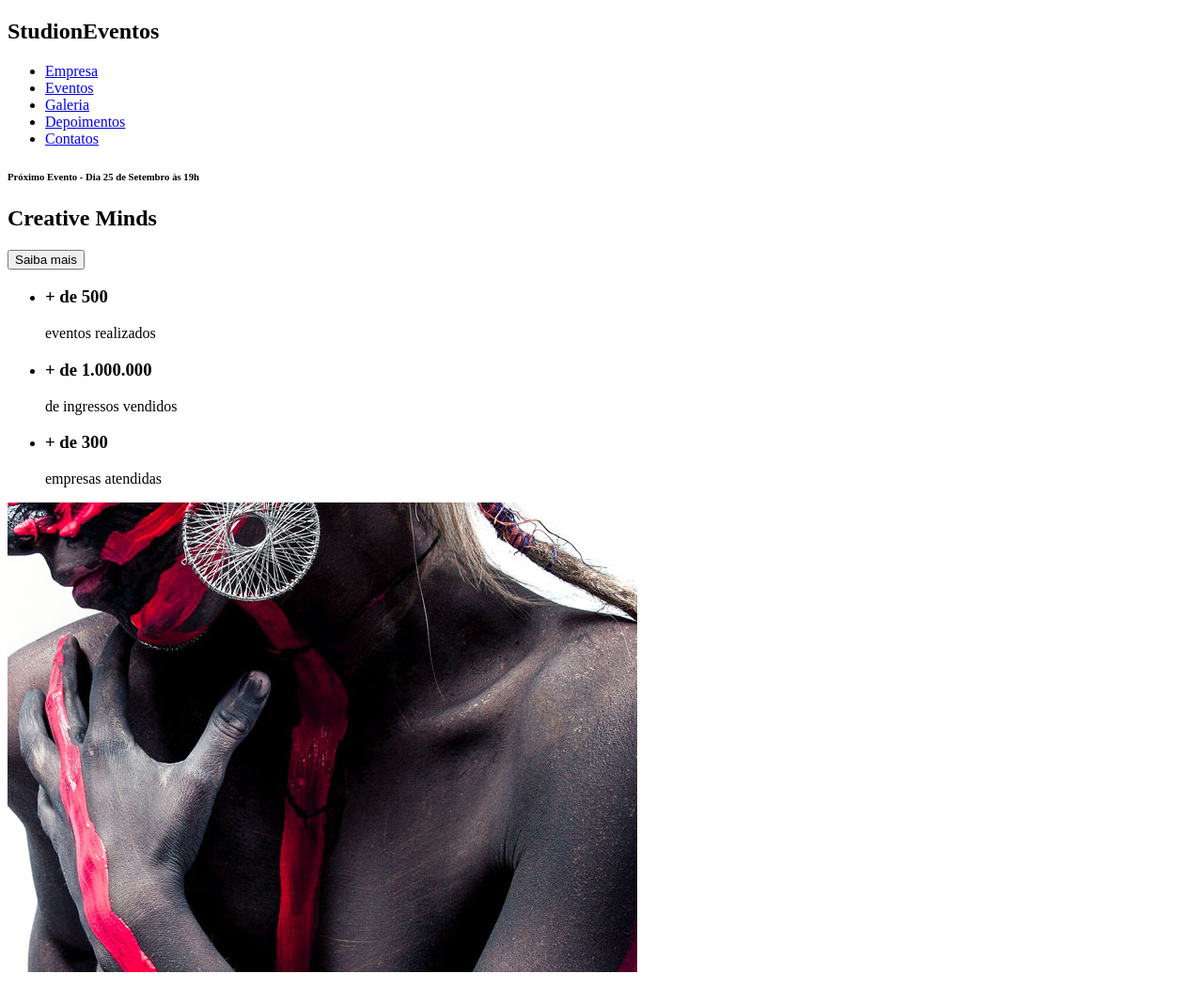
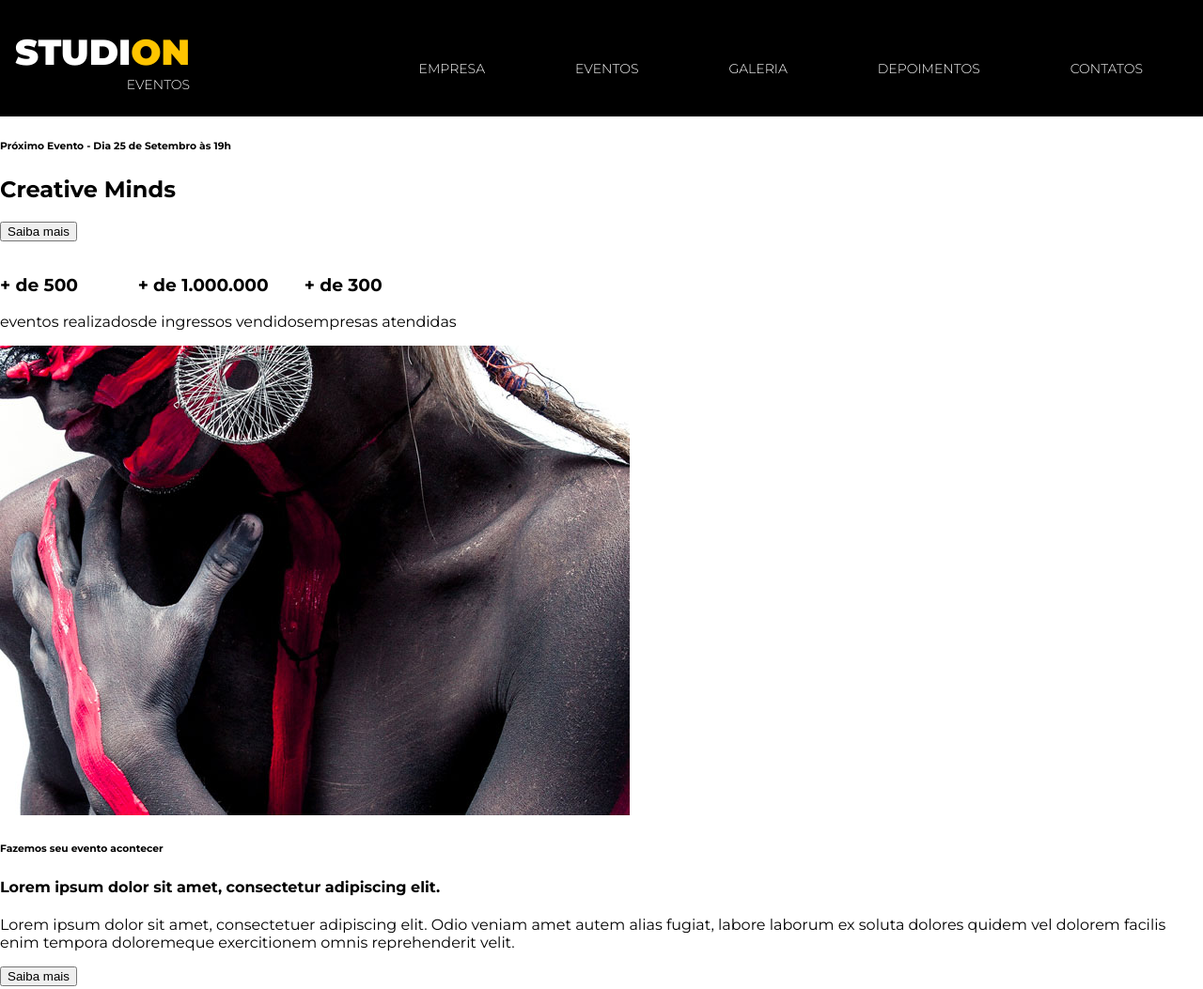
Before and after one commit to tdayvid/studionlive, a website: page src/index.html in a window 1280 px wide. Shown: the top 1053 px of the page at 94% size. Drawn offline with Linux system fonts and the light colour scheme.

Commit message:
feat(css):constructed css

```diff
--- a/src/index.html
+++ b/src/index.html
@@ -3,13 +3,17 @@
   <head>
     <meta charset="UTF-8" />
     <meta name="viewport" content="width=device-width, initial-scalet=1.0" />
+    <link rel="stylesheet" href="style.css">
     <title>Studion</title>
   </head>
 
   <body>
-    <nav>
-      <h1>Studi<span>on</span><span>Eventos</span></h1>
-      <ul>
+    <nav class="navbar">
+      <h1 class="logo-studion">
+        Studi<span class="copy--primary">on</span>
+        <span class="logo-studion__subtitle">Eventos</span>
+      </h1>
+      <ul class="navbar__links">
         <li>
           <a href="#empresa">
             Empresa
--- /dev/null
+++ b/src/style.css
@@ -0,0 +1,75 @@
+@import url('https://fonts.googleapis.com/css2?family=Montserrat:wght@300;400;700;900&display=swap');
+
+* {
+    box-sizing: border-box;
+}
+
+:root {
+    --color-primary: #ffc500;
+    font-family: 'Montserrat', sans-serif;
+    font-size: 16px;
+
+}
+
+body {
+    margin: 0;
+    padding-top: 7.75rem;
+}
+
+ul {
+    display: flex;
+    list-style: none;
+    padding-left: 0;
+}
+
+.navbar {
+    position: fixed;
+    display: grid;
+    grid-template-columns: 1fr 9fr;
+    align-items: center;
+    top: 0;
+    left: 0;
+
+    width: 100vw;
+    height: 7.75rem;
+    padding: 0 1rem;
+
+    background-color: #000; /* vermelho / verde / azul / transparência - 0 - F */
+    color: #fff;
+}
+
+.navbar__links {
+    justify-self: end;
+}
+
+.navbar__links li {
+   font-size: 0.875rem;
+   margin: 3rem;
+   text-transform: uppercase;
+}
+
+.navbar__links a {
+    font-weight: 300;
+    color: #fff;
+    text-decoration: none;
+}
+
+.navbar__links a:hover {
+    color: var(--color-primary);
+}
+.logo-studion {
+    font-size: 2.375rem;
+    font-weight: 900;
+    line-height: 1ch; /* relativa ao tamanho da altura do glifo 0 da fonte */
+    text-transform: uppercase;
+    text-align: right;
+  }
+
+.logo-studion__subtitle {
+    font-size: .875rem;
+    font-weight: 300;
+}
+
+.copy--primary {
+    color: var(--color-primary);
+}
```
